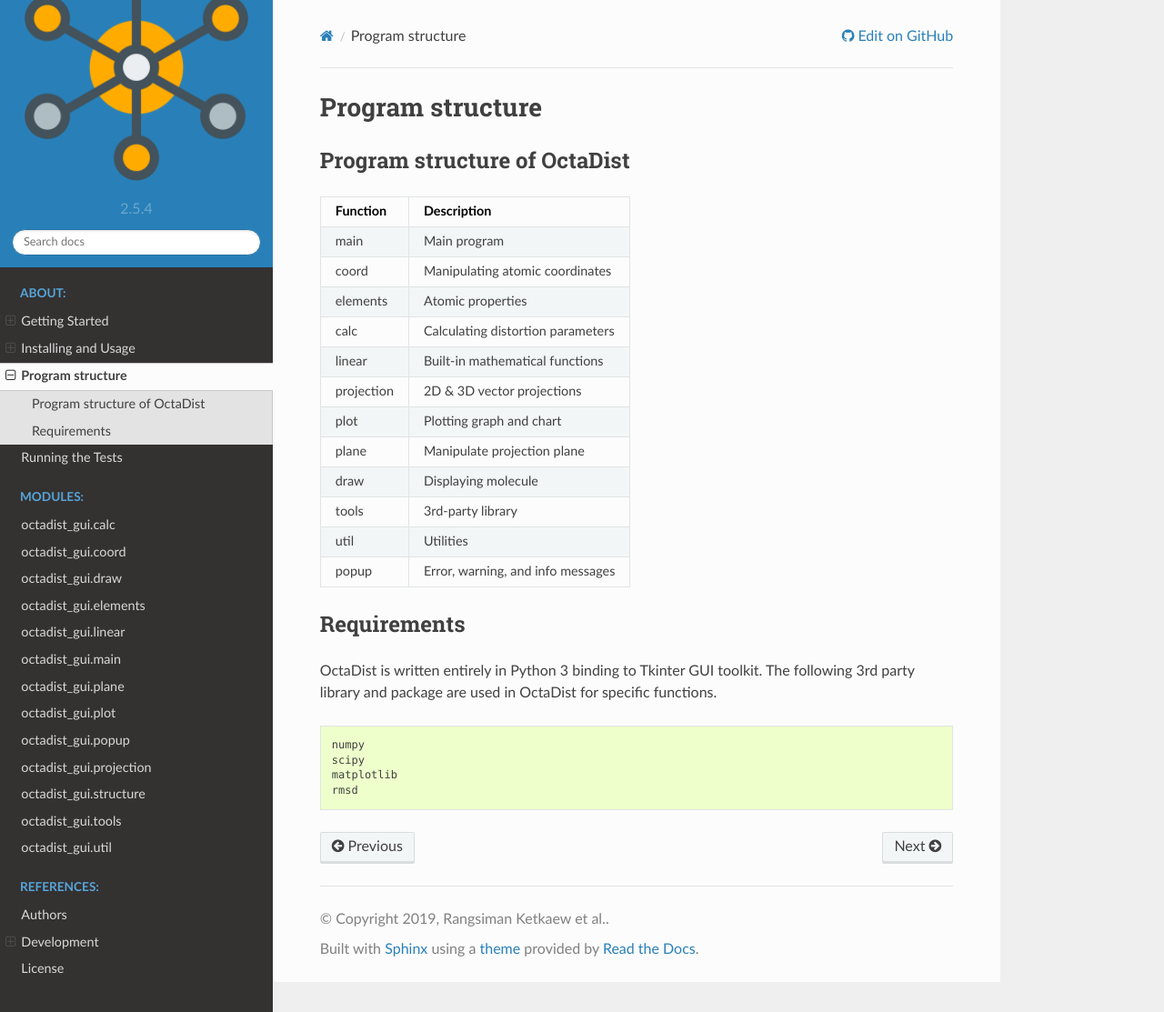
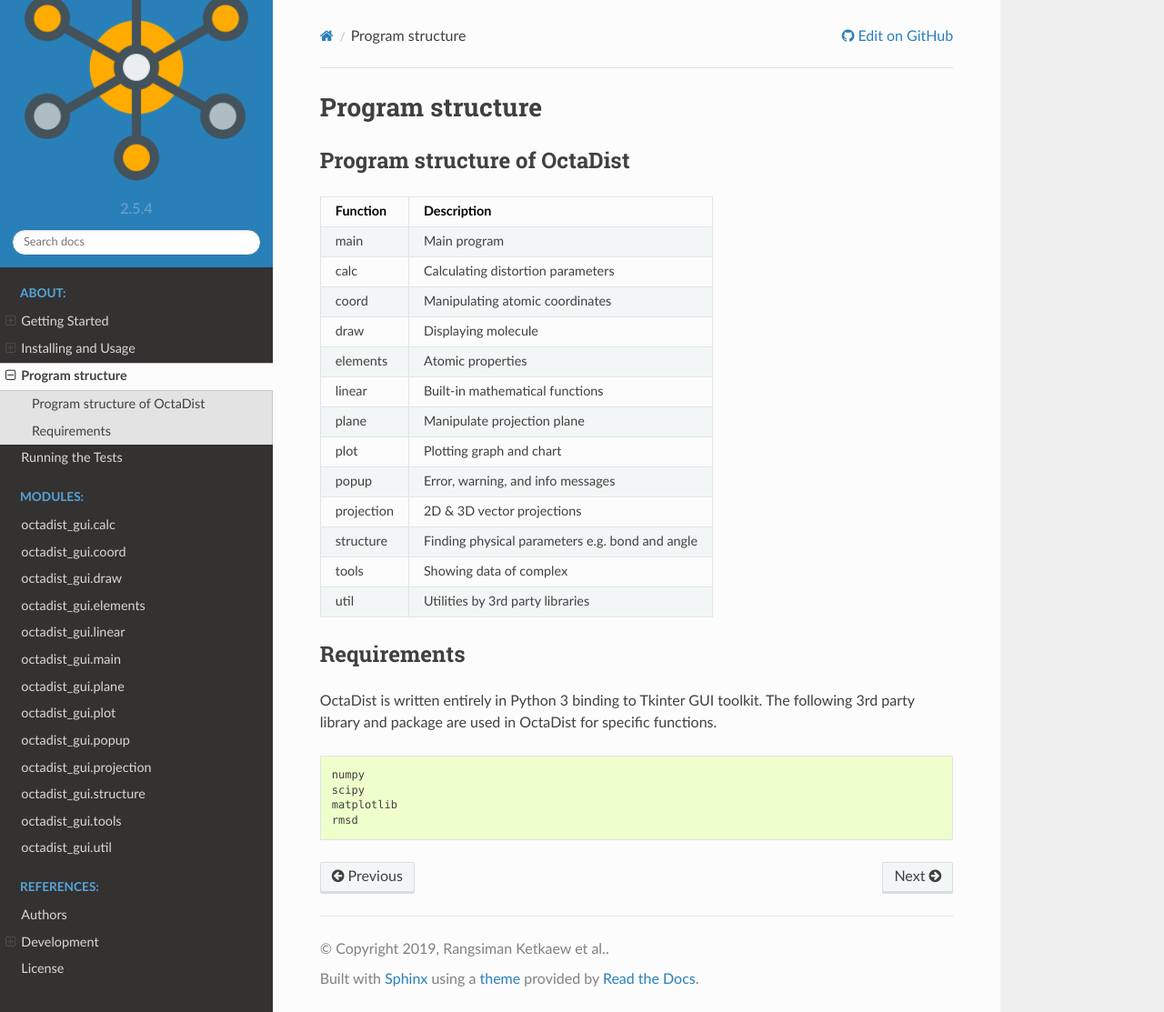
Before and after one commit to OctaDist/OctaDist, a Sphinx documentation site: the page built from docs/about/program_structure.rst, in a window 1280 px wide and 1113 px high. Shown: the whole window at 91% size. Built offline with Sphinx 7.4.7 and the Read the Docs theme 2.0.0, drawn with Linux system fonts in a browser that asks for light colours.

Commit message:
Updated and edited program structure.

```diff
--- a/docs/about/program_structure.rst
+++ b/docs/about/program_structure.rst
@@ -9,17 +9,18 @@
 Function    Description
 ==========  ================================
 main        Main program
+calc        Calculating distortion parameters
 coord       Manipulating atomic coordinates
+draw        Displaying molecule
 elements    Atomic properties
-calc        Calculating distortion parameters
 linear      Built-in mathematical functions
+plane       Manipulate projection plane
+plot        Plotting graph and chart
+popup       Error, warning, and info messages
 projection  2D & 3D vector projections
-plot        Plotting graph and chart
-plane       Manipulate projection plane
-draw        Displaying molecule
-tools       3rd-party library
-util        Utilities
-popup       Error, warning, and info messages
+structure   Finding physical parameters e.g. bond and angle
+tools       Showing data of complex
+util        Utilities by 3rd party libraries
 ==========  ================================
 
 Requirements
```
